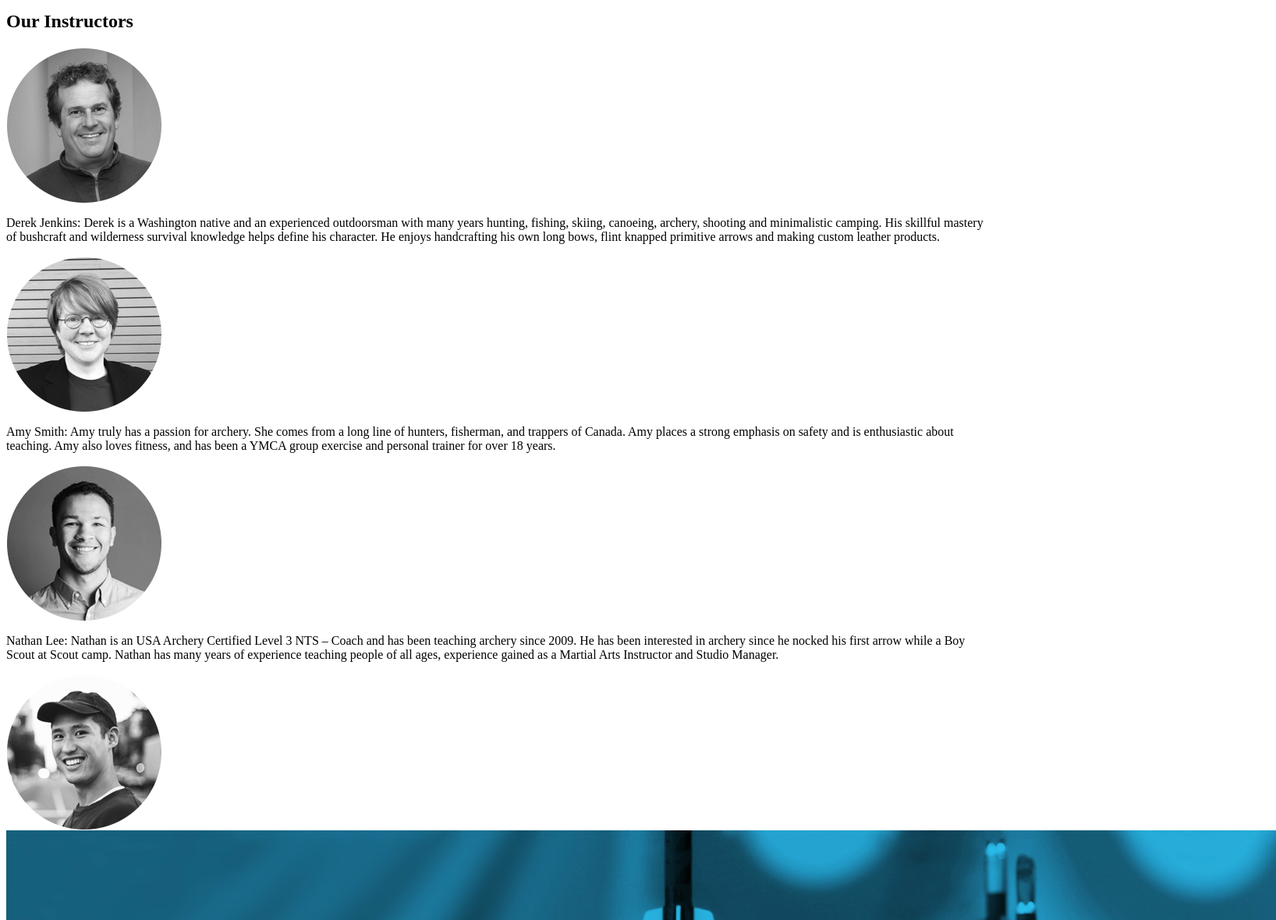
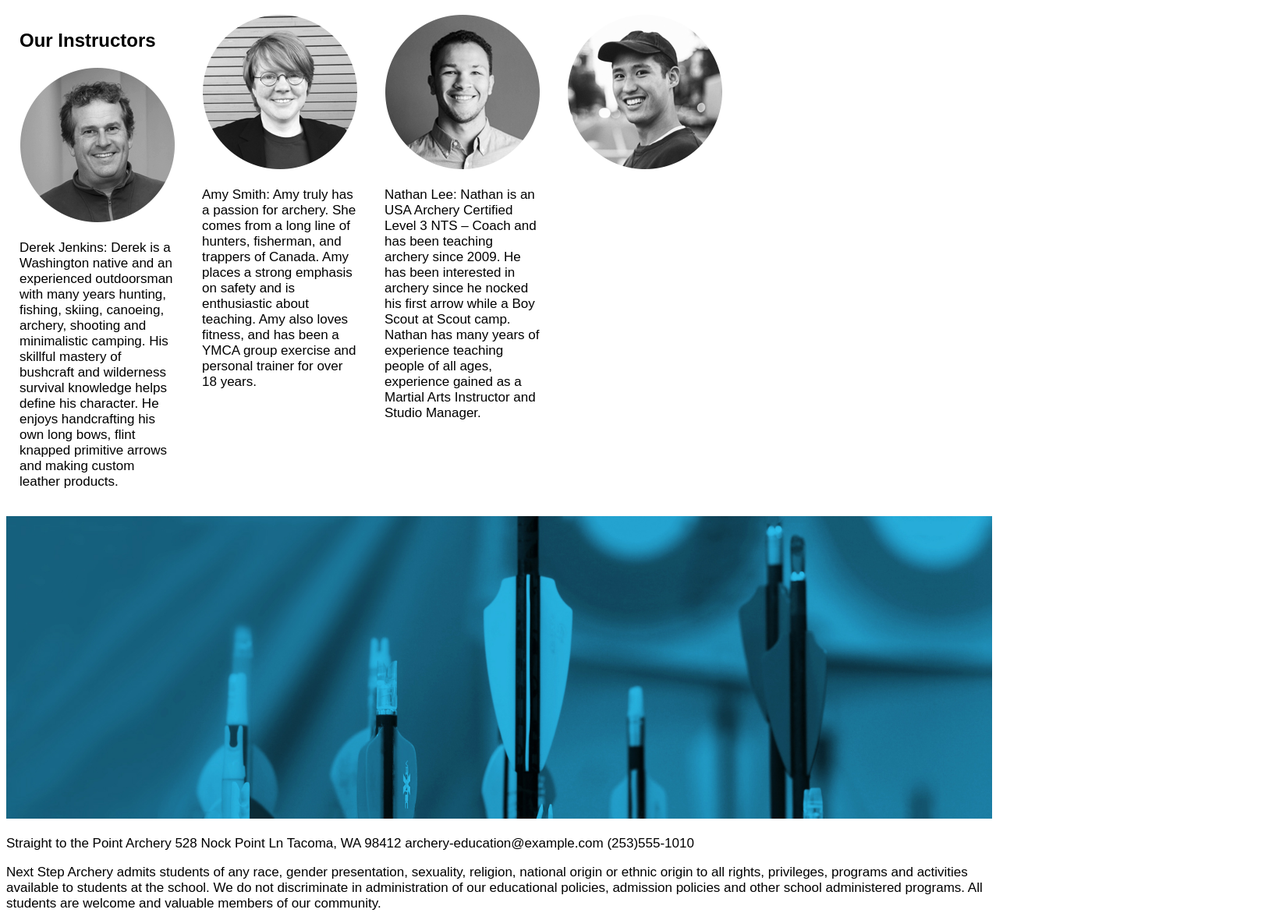
Before and after one commit to paulfleurdelys/archery, a plain HTML site: page instructors.html in a window 1280 px wide. Shown: the part 146-1326 px from the top of the page at 78% size, 1636 px wide, since content can reach past the window. Drawn offline with Linux system fonts and the light colour scheme; files that its build step writes are made by us from their sources.

Commit message:
added initial css

```diff
--- a/instructors.html
+++ b/instructors.html
@@ -1,3 +1,4 @@
+<!DOCTYPE html>
 <html>
     <head>
         <meta charset="utf-8">
@@ -10,7 +11,7 @@
 
     <body>
         <header>
-            <img src="static/archeryAcademy-logo-color.png">
+            <img src="static/archeryAcademy-logo-color.png" alt="Archery Academy Logo Image">
             <nav class="header-links">
                 <a href="index.html">Home</a>
                 <a href="classes.html">Classes</a>
@@ -19,21 +20,29 @@
         </header>
         <main>
             <section id="instructor-list">
+                <article class="instructor-card">
                     <h2>Our Instructors</h2>
-                <img src="static/instructor-bio-image1.png">
+                    <img src="static/instructor-bio-image1.png" alt="Instructor Derek Jenkins biography photo">
                     <p>	Derek Jenkins: Derek is a Washington native and an experienced outdoorsman with many years hunting, fishing, skiing, canoeing, archery, shooting and minimalistic camping. His skillful mastery of bushcraft and wilderness survival knowledge helps define his character. He enjoys handcrafting his own long bows, flint knapped primitive arrows and making custom leather products.
                     </p>
-                <img src="static/instructor-bio-image2.png">
+                </article>
+                <article class="instructor-card">
+                    <img src="static/instructor-bio-image2.png" alt="Instructor Amy Smith biography photo">
                     <p>	Amy Smith: Amy truly has a passion for archery. She comes from a long line of hunters, fisherman, and trappers of Canada. Amy  places a strong emphasis on safety and is enthusiastic about teaching. Amy also loves fitness, and  has been a YMCA group exercise and personal trainer for over 18 years.
                     </p>
-                <img src="static/instructor-bio-image3.png">
+                </article>
+                <article class="instructor-card">
+                    <img src="static/instructor-bio-image3.png" alt="Instructor Nathan Lee biography photo">
                     <p>	Nathan Lee: Nathan is an USA Archery Certified Level 3 NTS – Coach and has been teaching archery since 2009. He has been interested in archery since he nocked his first arrow while a Boy Scout at Scout camp. Nathan has many years of experience teaching people of all ages, experience gained as a Martial Arts Instructor and Studio Manager.
                     </p>
-                <img src="static/instructor-bio-image4.png">
+                </article>
+                <article class="instructor-card">
+                <img src="static/instructor-bio-image4.png" alt="Unnamed instructor image">
+                </article>
             </section>
         </main>
         <footer>
-            <img src="static/footerImage.jpg" id="footer-image">
+            <img src="static/footerImage.jpg" id="footer-image" alt="Archery Academy Footer Background Image">
             <section class="footer-content">
             <p>
                         Straight to the Point Archery
--- /dev/null
+++ b/styles/stylesheet.css
@@ -0,0 +1,48 @@
+body {
+    background-color: #ffffff;
+    font-family: Arial, Helvetica, sans-serif;
+    font-size: 17px;
+}
+
+h1 {
+
+    font-weight: bold;
+    font-size: 40px;
+}
+
+h2 {
+
+    font-weight: bold;
+    font-size: 24px;
+}
+
+h3 {
+    font-weight: bold;
+    font-size: 17px;
+}
+
+.callout {
+    color: #03a3df;
+    font-size: 30px;
+}
+
+.speaker {
+    color: #03a3df;
+    font-weight: bold;
+    font-size: 14px;
+}
+
+.instructor-card {
+    width: 200px;
+    padding: 1em;
+}
+
+#instructor-list {
+    display: flex;
+}
+
+#footer-image {
+    max-width: 100%;
+    height: auto;
+    width: auto;
+}
```
Also changed, not shown: classes.html (+3 -2 lines), index.html (+3 -2 lines), static/stylesheet.css (deleted). Lines whose indentation alone changed are shown as unchanged.
